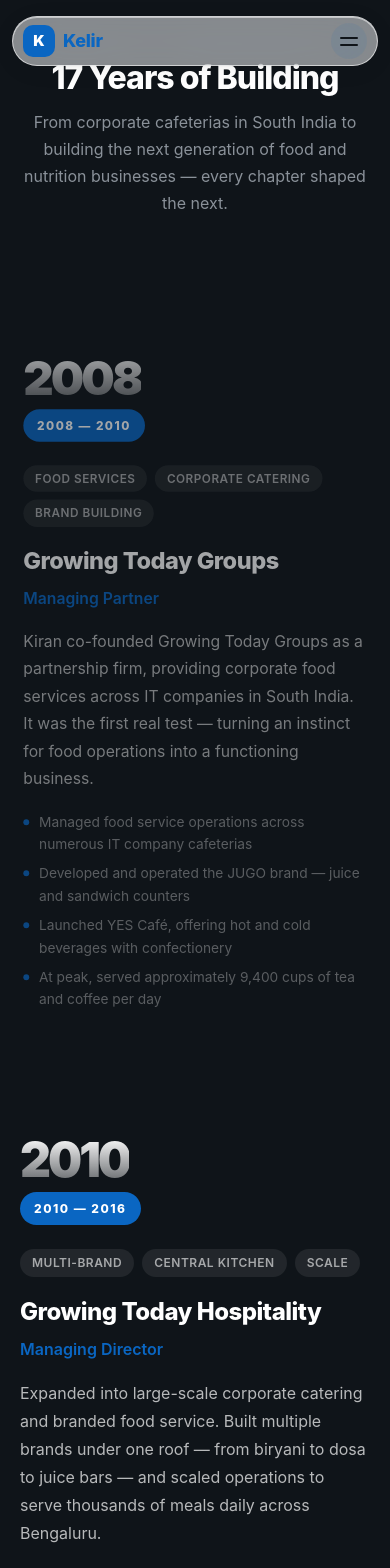
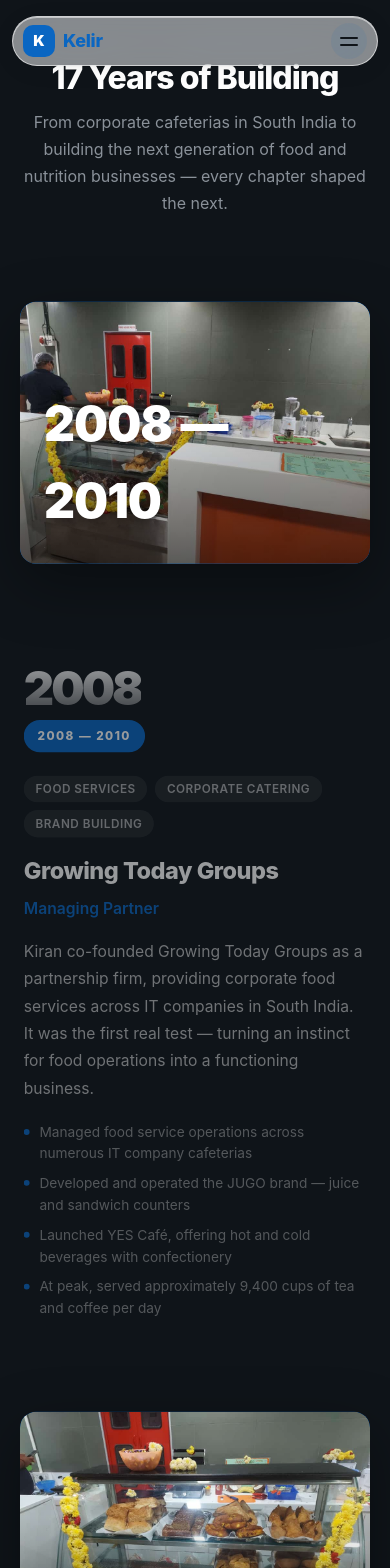
Before and after one commit to EMvenugopal/kelir-groups, a React (Vite) app: page /journey in a window 390 px wide. Shown: the top 1568 px of the page. Built offline with nearby package versions, Linux system fonts and the light colour scheme.

Commit message:
Fix journey images on mobile and reset scroll on navigation

```diff
--- a/src/App.jsx
+++ b/src/App.jsx
@@ -1,3 +1,4 @@
+import { useEffect } from 'react'
 import { Routes, Route, useLocation } from 'react-router-dom'
 import { AnimatePresence, motion } from 'framer-motion'
 import Navbar from './components/Navbar.jsx'
@@ -8,10 +9,19 @@
 import About from './components/About.jsx'
 import Contact from './components/Contact.jsx'
 
+function ScrollToTop() {
+  const { pathname } = useLocation()
+  useEffect(() => {
+    window.scrollTo(0, 0)
+  }, [pathname])
+  return null
+}
+
 export default function App() {
   const location = useLocation()
   return (
     <div className="app">
+      <ScrollToTop />
       <Navbar />
       <main>
         <AnimatePresence mode="wait">
--- a/src/index.css
+++ b/src/index.css
@@ -867,14 +867,15 @@
 
 @media (max-width: 880px) {
   .era-inner { grid-template-columns: 1fr; }
-  .era-visual { display: none; }
-  .era-content--right { text-align: left; grid-column: 1; }
+  .era-visual { grid-column: 1; grid-row: 1; display: flex; }
+  .era-accent-block { max-width: 100%; }
+  .era-content--right { text-align: left; grid-column: 1; grid-row: 2; }
   .era-content--right .era-tags { justify-content: flex-start; }
   .era-content--right .era-highlights { align-items: flex-start; }
   .era-content--right .era-highlights li { padding-right: 0; padding-left: 16px; }
   .era-content--right .era-highlights li::before { left: 0; right: auto; }
   .era-content--right .era-year-block { align-items: flex-start; }
-  .era-content { grid-column: 1; }
+  .era-content { grid-column: 1; grid-row: 2; }
 }
 
 /* ===== DIVISIONS ===== */
```
